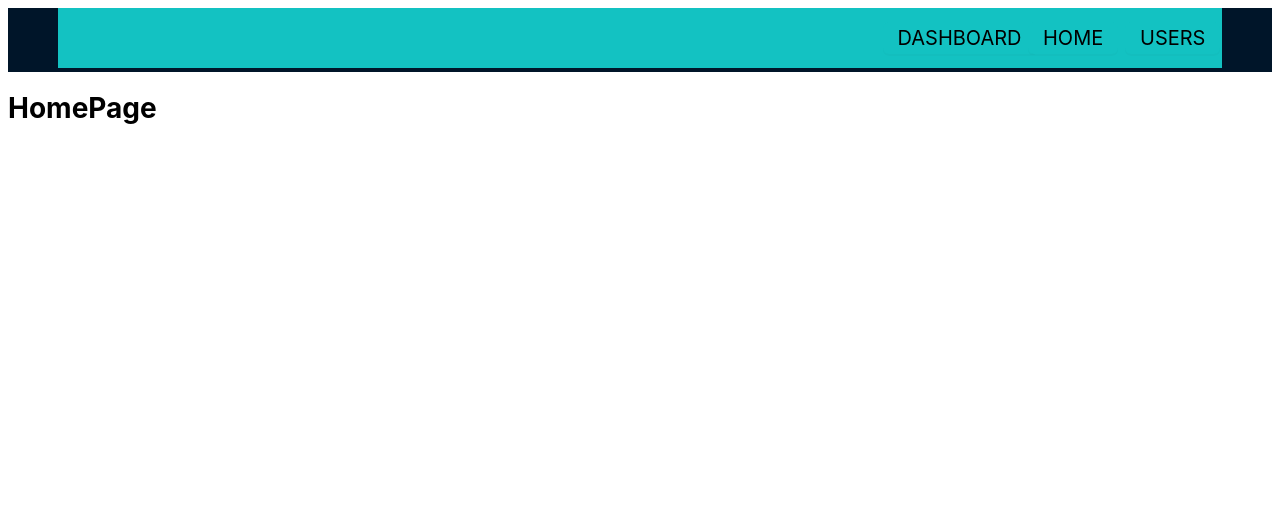
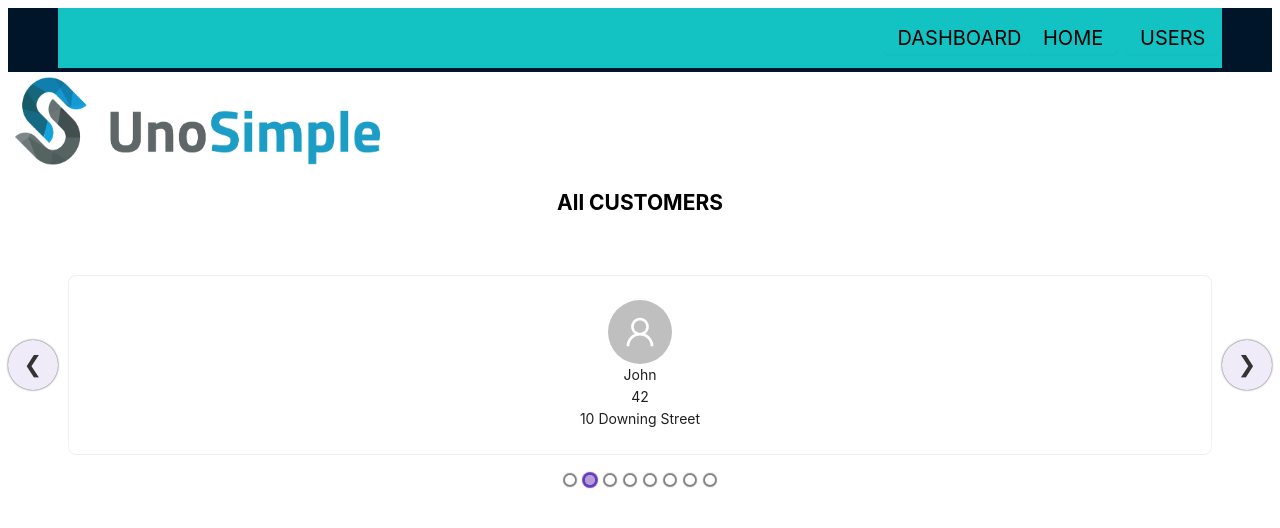
Before and after one commit to saijamiuno/EmployeeData-Nexus, a React (Create React App) app in the folder React/: page /homePage in a window 1280 px wide. Shown: the top 528 px of the page. Built offline with nearby package versions, Linux system fonts and the light colour scheme.

Commit message:
carousel added

```diff
--- a/React/package.json
+++ b/React/package.json
@@ -17,6 +17,7 @@
     "moment": "^2.29.4",
     "react": "^18.2.0",
     "react-dom": "^18.2.0",
+    "react-elastic-carousel": "^0.11.5",
     "react-google-maps": "^9.4.5",
     "react-leaflet": "^4.2.1",
     "react-lottie": "^1.2.3",
@@ -25,6 +26,7 @@
     "react-router-transition-switch": "^1.1.2",
     "react-scripts": "5.0.1",
     "recompose": "^0.30.0",
+    "styled-components": "^5.3.9",
     "web-vitals": "^2.1.4"
   },
   "scripts": {
--- a/React/src/HomePage.js
+++ b/React/src/HomePage.js
@@ -1,16 +1,96 @@
 import React from "react";
 
-import { Col} from "antd";
+import { Card, Col, Table, Row, Tabs, Avatar, Space } from "antd";
+import Carousel from "react-elastic-carousel";
 import Headers from "./Headers";
+import unosimple from "./Images/unosimple.png";
+import { UserOutlined } from "@ant-design/icons";
 export default function HomePage(props) {
+  const data = [
+    {
+      name: "Mike",
+      age: 32,
+      address: "10 Downing Street",
+    },
+    {
+      name: "John",
+      age: 42,
+      address: "10 Downing Street",
+    },
+    {
+      name: "John Brown",
+      age: 32,
+      address: "New York No. 1 Lake Park",
+    },
+    {
+      name: "Joe Black",
+      age: 42,
+      address: "London No. 1 Lake Pa rk",
+    },
+    {
+      name: "Jim Green",
+      age: 32,
+      address: "Sidney No. 1 Lake Park",
+    },
+    {
+      name: "Jim Red",
+      age: 32,
+      address: "London No. 2 Lake Park",
+    },
+    {
+      name: "Jim Red",
+      age: 32,
+      address: "London No. 2 Lake Park",
+    },
+    {
+      name: "Jim Red",
+      age: 32,
+      address: "London No. 2 Lake Park",
+    },
+  ];
 
   return (
-    <Col span={24}>
-
-      <h1>
-      HomePage
-      </h1>
-    </Col>
-
+    <div>
+      <Col span={24}>
+        <img src={unosimple} style={{ width: "30%", height: "40%" }} />
+        {/* <h1>HomePage</h1> */}
+      </Col>
+      <Col span={24}>
+        <h2 style={{ textAlign: "center" }}>All CUSTOMERS</h2>
+      </Col>
+      <Col>
+        <Carousel
+          style={{ marginTop: "60px" }}
+          className="carsole"
+          itemPosition="CENTER"
+          autoPlaySpeed={3000}
+          enableAutoPlay
+          enableMouseSwipe
+          itemsToShow={
+            window.screen.width >= "1025"
+              ? 6
+              : window.screen.width > "992" && window.screen.width <= "1024"
+              ? 2
+              : 1
+          }
+          itemsToScroll={1}
+        >
+          {data.map((e) => (
+            <Col span={24}>
+              <Card>
+                <div style={{ textAlign: "center" }}>
+                  <Space wrap size={16}>
+                    <Avatar size={64} icon={<UserOutlined />} />
+                  </Space>
+                  <Col span={24}> {e.name}</Col>
+                  <Col span={24}> {e.age}</Col>
+                  <Col span={24}> {e.address}</Col>
+                </div>
+              </Card>
+            </Col>
+          ))}
+        </Carousel>
+      </Col>
+    </div>
   );
 }
--- a/React/src/UsersTable.js
+++ b/React/src/UsersTable.js
@@ -95,7 +95,10 @@ export default function UsersTable(props) {
             content={
               <Row className="popovergrid">
                 <Col span={24}>
-                  <Button className="popoveroptions">
+                  <Button className="popoveroptions"
+                  style={{backgroundColor:"red",color:"#fff"}}
+
+                  >
                     <Popconfirm
                       title="Are you sure？"
                       okText="Yes"
@@ -115,8 +118,9 @@ export default function UsersTable(props) {
                       editUser(_id);
                     }}
                     className="popoveroptions"
+                    style={{backgroundColor:"green",color:"#fff",width:"90px"}}
                   >
-                    <span>
+                    <span >
                       <DeleteOutlined className="mddelete" /> Edit
                     </span>
                   </Button>
@@ -138,17 +142,17 @@ export default function UsersTable(props) {
           <Col span={12}>
             <div>
               <>
-                <h1
+                <h2
                   style={{
                     fontSize: "30px",
                     marginLeft: "10px",
                   }}
                 >
-                  Users{" "}
+                 USERS{" "}
                   <span style={{ fontSize: "20px", color: "#fe6101" }}>
                     ({users.length})
                   </span>
-                </h1>
+                </h2>
               </>
             </div>
           </Col>
```
Also changed, not shown: React/src/Images/unosimple.png (added).
